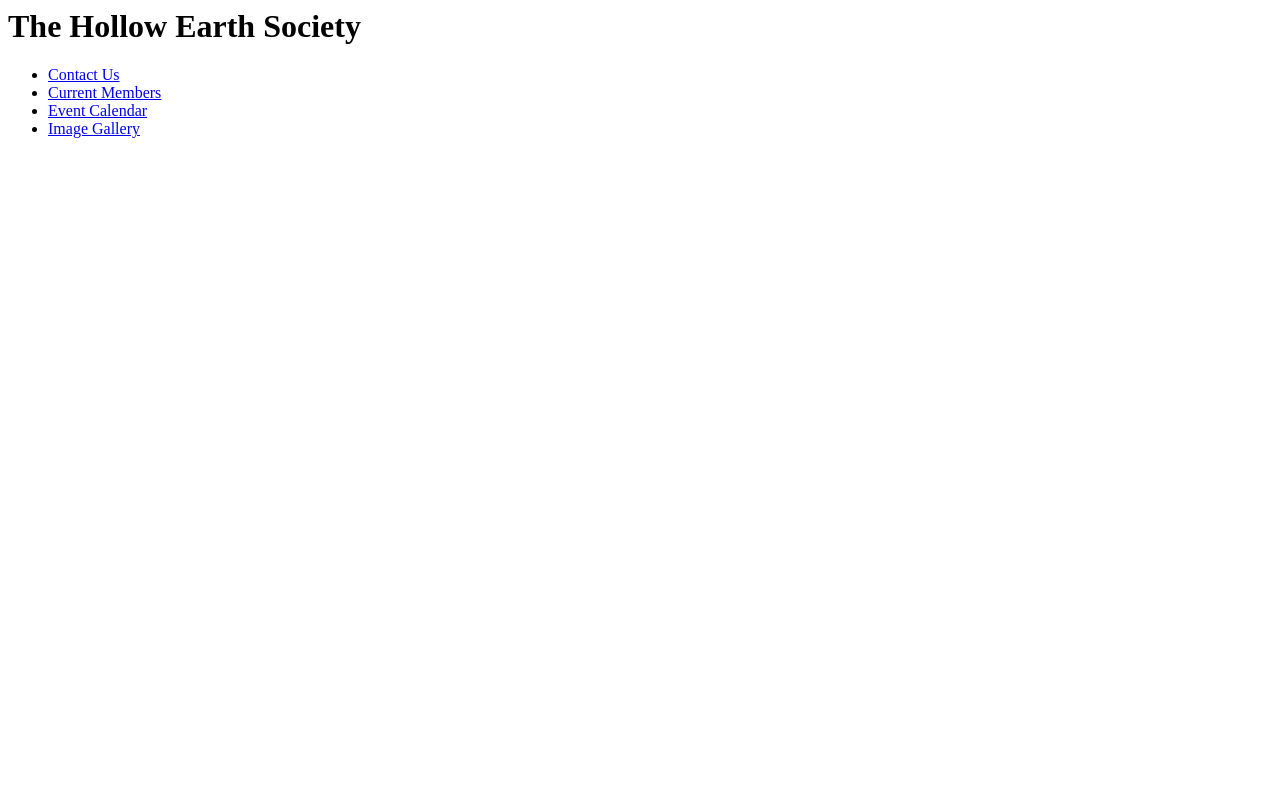
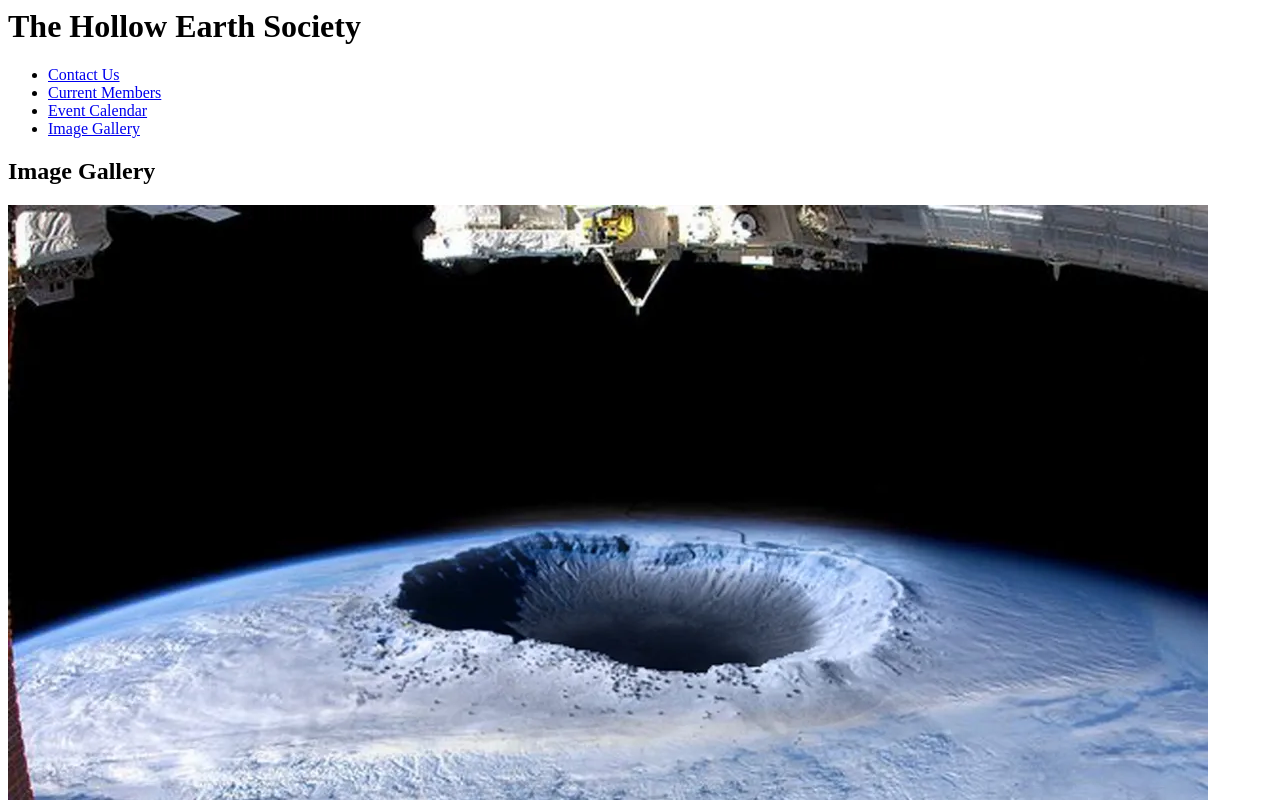
Before and after one commit to ryane-jon/The-Hollow-Earth-Society, a plain HTML site: page img_gallery.html in a window 1280 px wide. Shown: the top 800 px of the page. Drawn offline with Linux system fonts and the light colour scheme.

Commit message:
Update img_gallery.html

```diff
--- a/img_gallery.html
+++ b/img_gallery.html
@@ -19,7 +19,13 @@
         </nav>
 
         <main>
-
+            <div>
+                <h2>Image Gallery</h2>
+            </div>
+            <div>
+                <img src="images/entrance0.png" alt="Hollow Earth Entrance"/>
+                <img src="images/entrance1.png" alt="Hollow Earth Entrance"/>
+            </div>
         </main>
 
         <aside> </aside>
```
